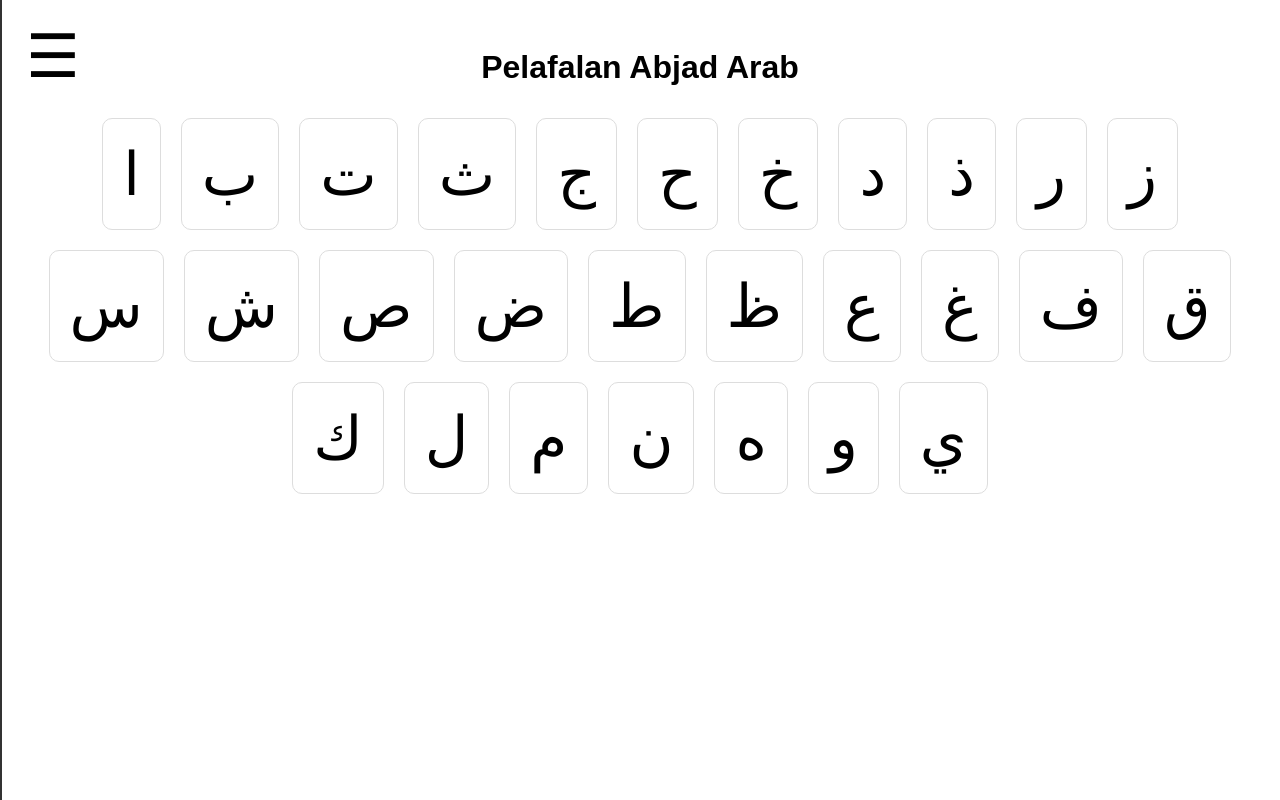
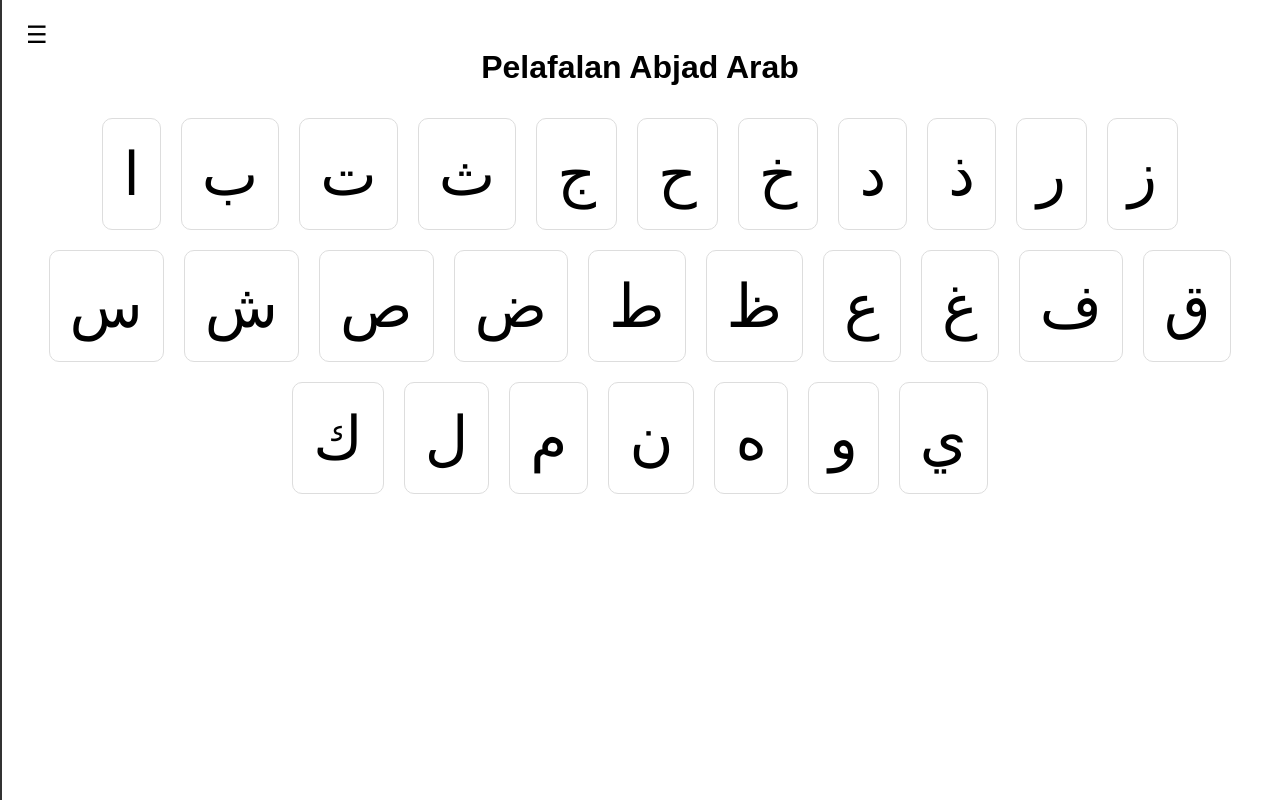
Before and after one commit to adirasa-jumiang/learning-hijaiyah, a plain HTML site: page index.html in a window 1280 px wide. Drawn offline with Linux system fonts and the light colour scheme.

Commit message:
Update index.html

```diff
--- a/index.html
+++ b/index.html
@@ -64,7 +64,7 @@
       position: fixed;
       top: 1rem;
       left: 1rem;
-      font-size: 60px;
+      font-size: 24px;
       cursor: pointer;
       z-index: 1100;
       background: #fff;
```
